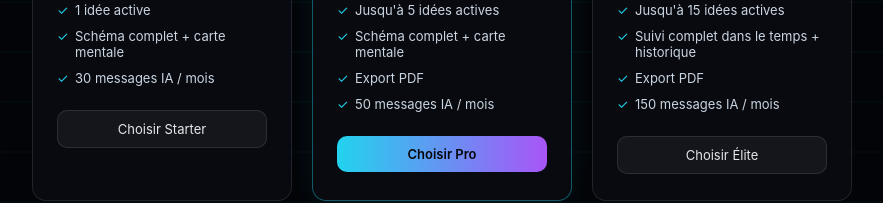
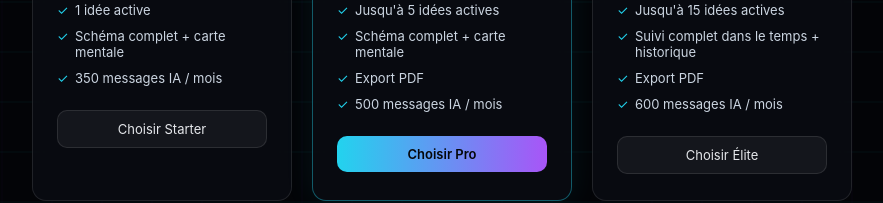
Before and after one commit to raphafoot42-debug/Sparkidea-, a Next.js app: page /pricing in a window 1280 px wide. Shown: the part 398-601 px from the top of the page, without its empty margins (198-1081 px from the left). Built offline with nearby package versions, Linux system fonts and the light colour scheme; no server answers.

Commit message:
Update page.tsx

```diff
--- a/app/pricing/page.tsx
+++ b/app/pricing/page.tsx
@@ -2,13 +2,14 @@
 
 import { useState } from "react";
 import { AnimatedGrid } from "@/components/AnimatedGrid";
+import { QUEST_CHAT_MESSAGE_LIMITS } from "@/lib/plan-limits";
 
 const PLANS = [
   {
     id: "STARTER" as const,
     name: "Starter",
     price: "19€",
-    features: ["1 idée active", "Schéma complet + carte mentale", "30 messages IA / mois"],
+    features: ["1 idée active", "Schéma complet + carte mentale", `${QUEST_CHAT_MESSAGE_LIMITS.STARTER} messages IA / mois`],
     highlight: false,
   },
   {
@@ -19,7 +20,7 @@ const PLANS = [
       "Jusqu'à 5 idées actives",
       "Schéma complet + carte mentale",
       "Export PDF",
-      "50 messages IA / mois",
+      `${QUEST_CHAT_MESSAGE_LIMITS.PRO} messages IA / mois`,
     ],
     highlight: true,
   },
@@ -31,7 +32,7 @@ const PLANS = [
       "Jusqu'à 15 idées actives",
       "Suivi complet dans le temps + historique",
       "Export PDF",
-      "150 messages IA / mois",
+      `${QUEST_CHAT_MESSAGE_LIMITS.STUDIO} messages IA / mois`,
     ],
     highlight: false,
   },
```
